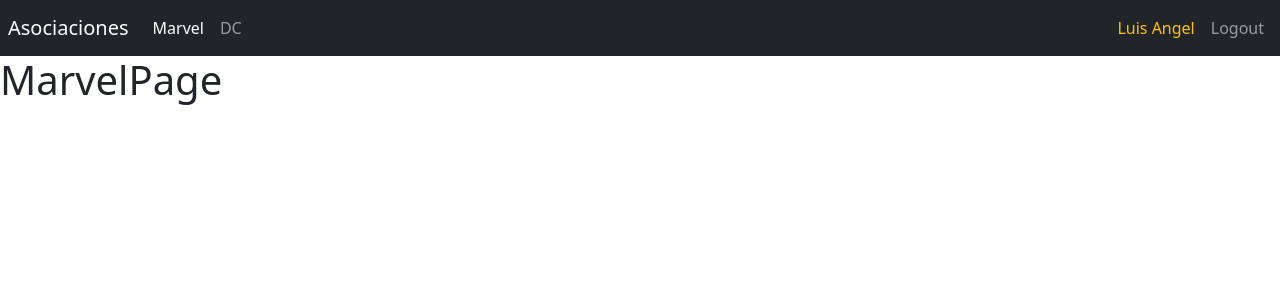
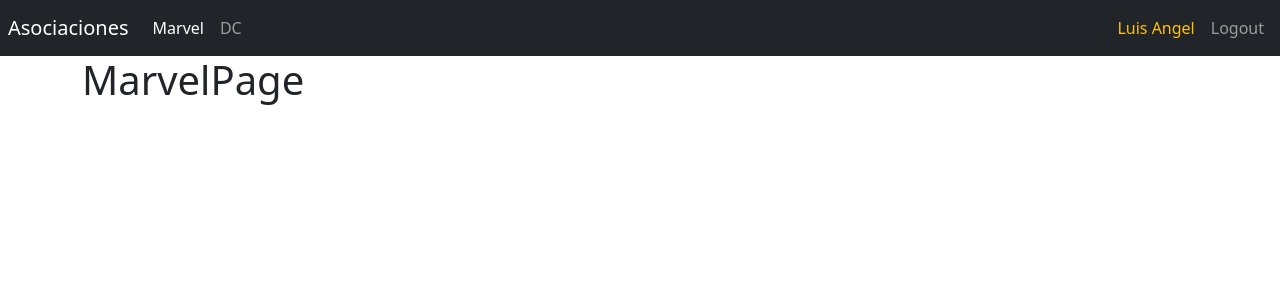
Before and after one commit to Curso-React-Js/07-heroes-spa, a React (Vite) app: page /marvel in a window 1280 px wide. Shown: the top 300 px of the page. Built offline with nearby package versions, Linux system fonts and the light colour scheme.

Commit message:
Creacion de rutas basicas

```diff
--- a/src/HeroesApp.jsx
+++ b/src/HeroesApp.jsx
@@ -1,9 +1,16 @@
-import { AppRouter } from './router/AppRouter';
+import { Route, Routes } from 'react-router-dom';
+
+import { LoginPage } from './auth';
+import { HeroesRoutes } from './heroes';
 
 export const HeroesApp = () => {
   return (
     <>
-      <AppRouter />
+      <Routes>
+        <Route path="login" element={ <LoginPage /> } />
+
+        <Route path="*" element={ <HeroesRoutes /> } />
+      </Routes>
     </>
   );
 }
--- a/src/heroes/index.js
+++ b/src/heroes/index.js
@@ -1,2 +1,3 @@
 
 export * from './pages';
+export * from './routes/HeroesRoutes';
--- /dev/null
+++ b/src/heroes/routes/HeroesRoutes.jsx
@@ -0,0 +1,24 @@
+import { Navigate, Route, Routes } from 'react-router-dom';
+import { Navbar } from '../../ui';
+
+import { MarvelPage, DCPage } from '../pages';
+
+export const HeroesRoutes = () => {
+  return (
+    <>
+      <Navbar />
+
+      <div className="container">
+        <Routes>
+          <Route path="marvel" element={ <MarvelPage /> } />
+          <Route path="dc" element={ <DCPage /> } />
+
+          {/* Search, Hero by id */}
+
+          <Route path="*" element={ <Navigate to="/marvel" /> } />
+        </Routes>
+      </div>
+
+    </>
+  )
+}
--- a/src/router/AppRouter.jsx
+++ /dev/null
@@ -1,23 +0,0 @@
-import { Navigate, Route, Routes } from 'react-router-dom';
-
-import { Navbar } from '../ui';
-
-import { LoginPage } from '../auth';
-import { MarvelPage, DCPage } from '../heroes';
-
-export const AppRouter = () => {
-  return (
-    <>
-      <Navbar />
-
-      <Routes>
-        <Route path="login" element={ <LoginPage /> } />
-
-        <Route path="marvel" element={ <MarvelPage /> } />
-        <Route path="dc" element={ <DCPage /> } />
-
-        <Route path="/" element={ <Navigate to="/marvel"/> } />
-      </Routes>
-    </>
-  )
-}
--- a/src/router/index.js
+++ b/src/router/index.js
@@ -1,3 +1,2 @@
 
-export * from './AppRouter';
 export * from './router';
```
Also changed, not shown: src/router/router.jsx (+15 -6 lines).
